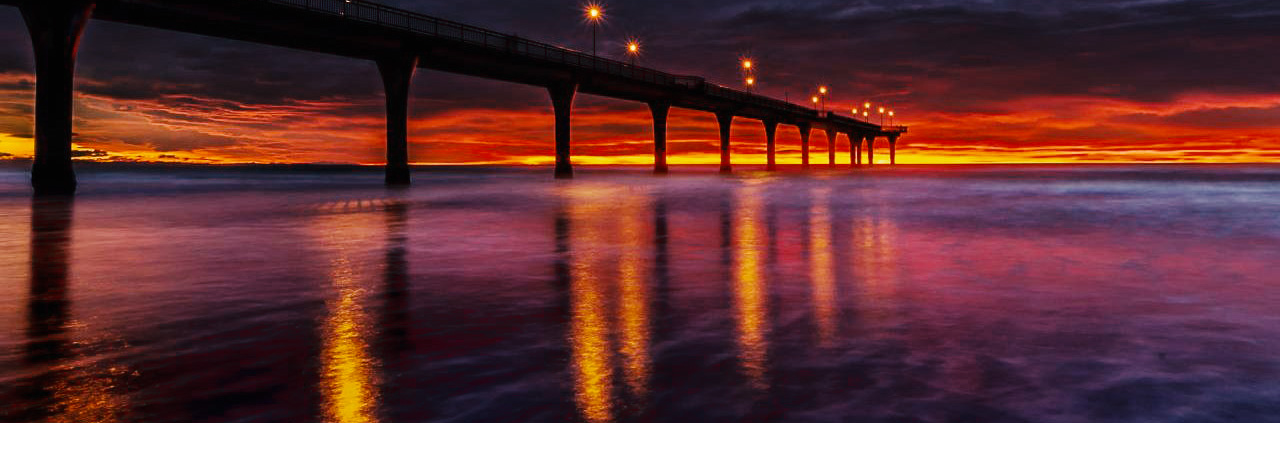
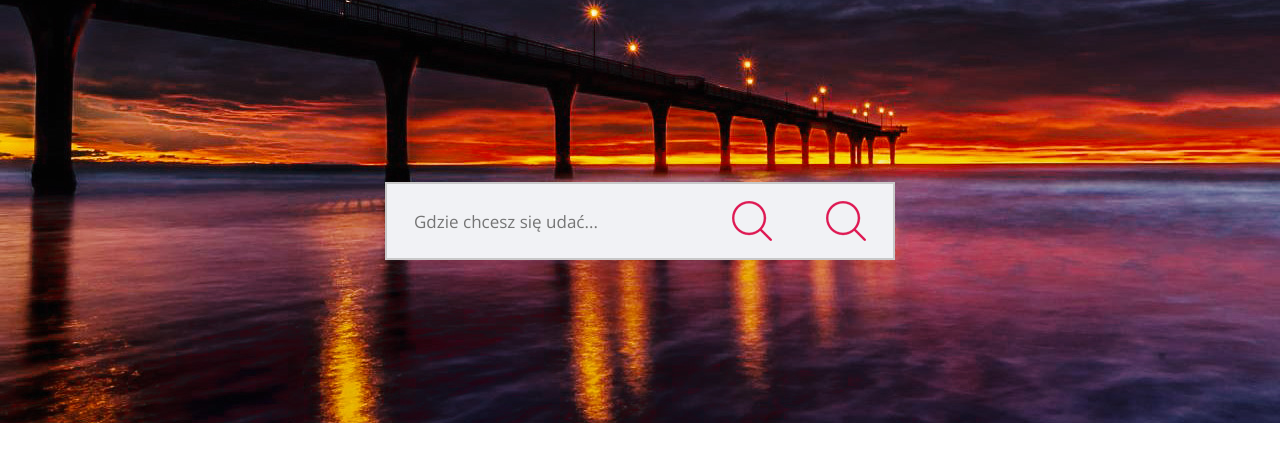
Before and after one commit to TheLukCraft/Szkolenie-Front-end-developer, a plain HTML site: page index.html in a window 1280 px wide. Shown: the part 167-628 px from the top of the page. Drawn offline with nearby package versions, Linux system fonts and the light colour scheme.

Commit message:
formbox section

```diff
--- a/css/style.css
+++ b/css/style.css
@@ -15,6 +15,7 @@
 }
 body{
 	background:url(../images/slider/bg.jpg) no-repeat center top;
+	padding-bottom:600px;
 }
 .center {
 	margin:0 auto;
@@ -76,10 +77,6 @@ header .linetop ul img{
 header .linetop li +li {
 	margin-left:45px;
 }
-header .linebottom searcher {
-
-}
-
 
 /*linebottom - header*/
 header .linebottom nav{
@@ -110,3 +107,33 @@ header .linebottom .social{
 header .linebottom .social li+li {
 	margin-left:24px;
 }
+
+/*Formbox -section*/
+section .formbox{
+	height:404px;
+	flex-direction:column;
+	justify-content:center;
+}
+section .formbox form{
+	width:100%;
+	max-width:510px;
+	background:#f1f2f5;
+	border:2px solid #c8c8c8;
+}
+section .formbox input{
+	flex:auto;
+	height:74px;
+	border:none;
+	background:#f1f2f5;
+	padding-left:27px;
+	font-size:17px;
+	outline:none;
+}
+section .formbox button{
+	background:url(../images/icons/search.png) no-repeat center;
+	border: none;
+	height:74px;
+	align-self:stretch;
+	width:94px;
+	font-size: 0px;
+}
--- a/index.html
+++ b/index.html
@@ -84,9 +84,16 @@
 				</ul>
 		</div>
 	</header>
+	<section>
+		<div class="formbox center flexBlock">
+			<form action="#" method="get" class="flexBlock">
+				<input type="text" name="q" placeholder="Gdzie chcesz się udać..."/>
+				<button class="formbutton" type="submit"/>Wyślij<button>
+			</form>
+			<div class="flexBlock">
+				<a href="#" class="flexBlock">Wyszukiwanie zaawansowane</a>
+			</div>
+		</div>
+	</section>
 </body>
 </html>
-
-<form>
-
-</form>
```
